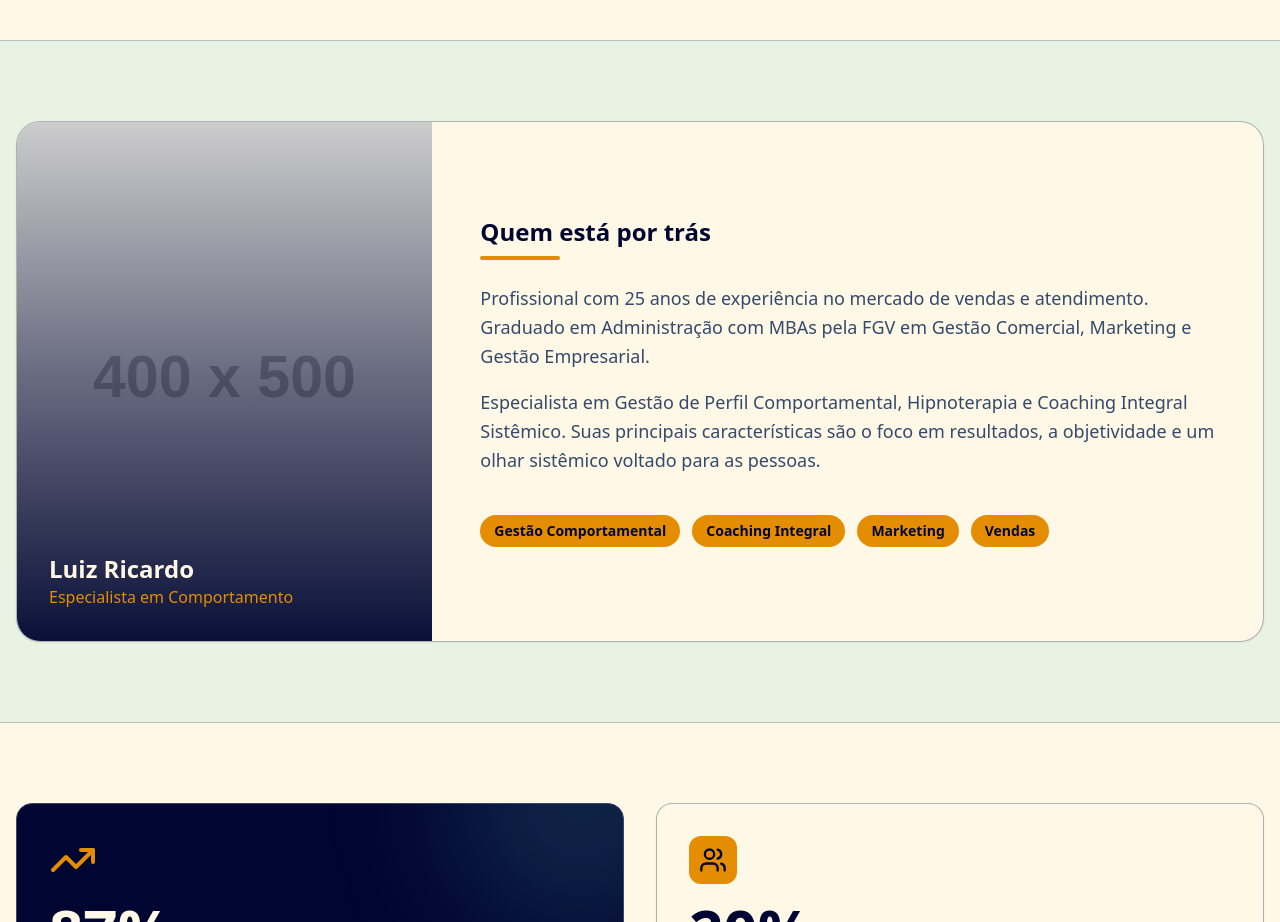
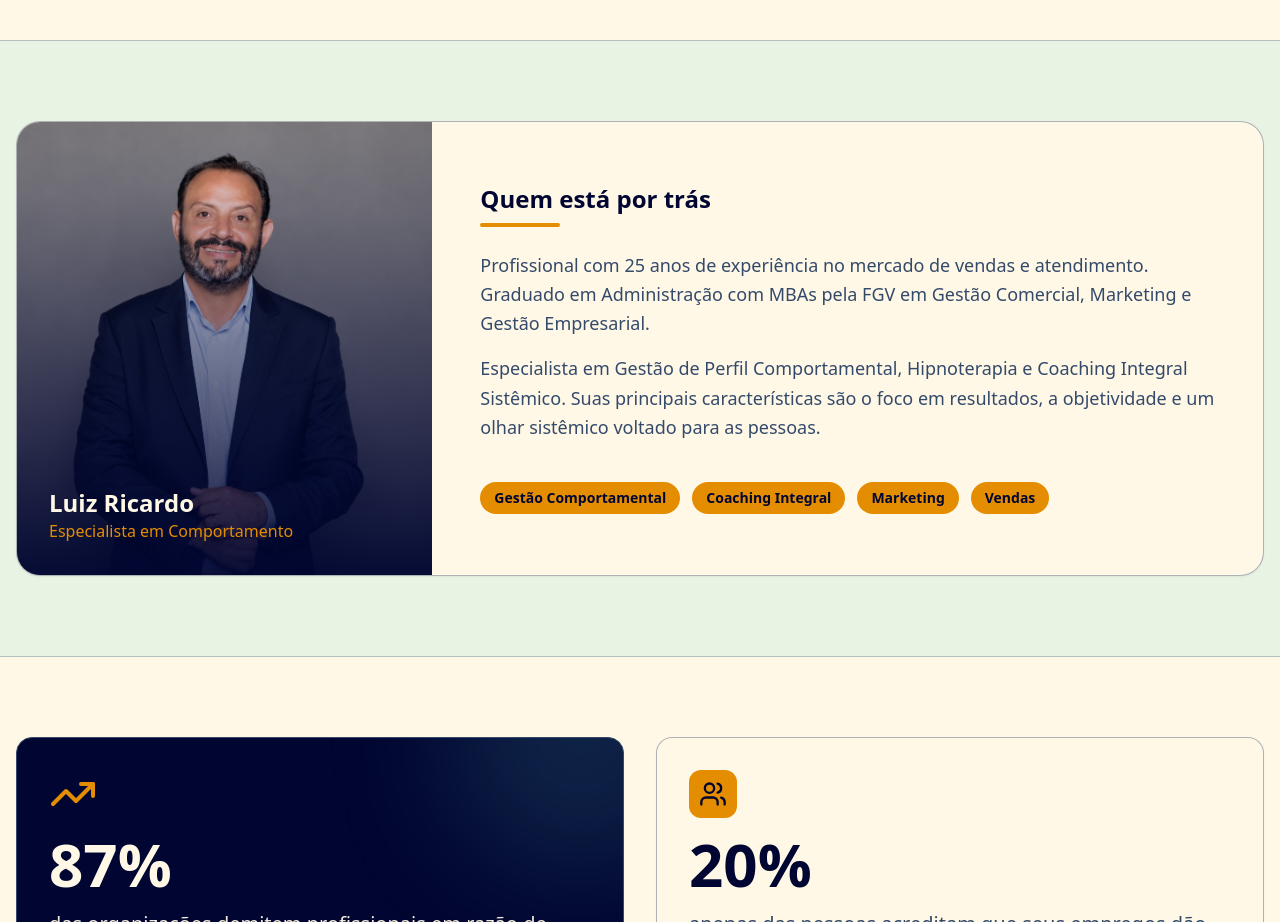
Before and after one commit to devitalo97/humaning, a React (Vite) app: page /about in a window 1280 px wide. Shown: the part 1000-1922 px from the top of the page. Built offline with nearby package versions, Linux system fonts and the light colour scheme; no server answers.

Commit message:
feat: update the owner photo

```diff
--- a/src/pages/About.tsx
+++ b/src/pages/About.tsx
@@ -2,6 +2,7 @@ import { motion } from "framer-motion";
 import { Button } from "@/components/ui/button";
 import { Quote, TrendingUp, Users, CheckCircle, ArrowRight } from "lucide-react";
 import logoWhite from "@/assets/logo-white.svg";
+import luizRicardoPhoto from "@/assets/luiz-ricardo.jpg";
 
 export function AboutPage() {
     const containerVariants = {
@@ -104,11 +105,12 @@ export function AboutPage() {
                         viewport={{ once: true }}
                         className="bg-card rounded-3xl overflow-hidden shadow-xs border border-border/40 flex flex-col lg:flex-row"
                     >
-                        <div className="lg:w-1/3 h-[400px] lg:h-auto relative overflow-hidden group">
+                        <div className="lg:w-1/3 h-[420px] lg:h-auto relative overflow-hidden group">
                             <img
-                                src="https://placehold.co/400x500"
-                                alt="Luiz Ricardo Pereira de Souza"
-                                className="w-full h-full object-cover transition-transform duration-500 group-hover:scale-105"
+                                src={luizRicardoPhoto}
+                                alt="Luiz Ricardo Pereira de Souza — Especialista em Comportamento"
+                                loading="lazy"
+                                className="w-full h-full object-cover object-top transition-transform duration-500 group-hover:scale-105"
                             />
                             <div className="absolute inset-0 bg-linear-to-t from-primary/95 via-primary/50 to-transparent flex items-end p-8">
                                 <div className="text-primary-foreground">
```
Also changed, not shown: src/assets/luiz-ricardo.jpg (added).
